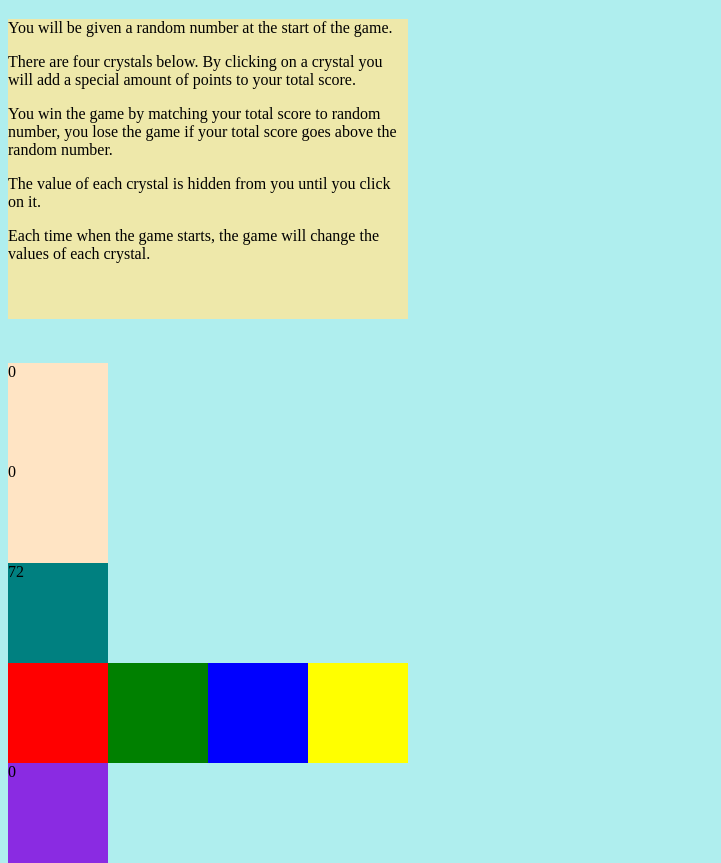
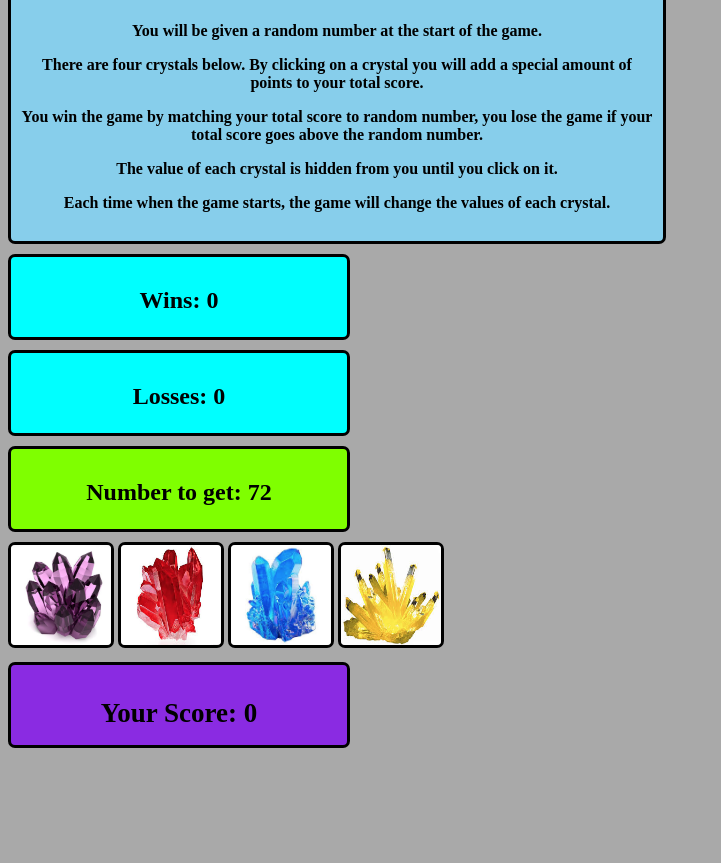
Before and after one commit to IanBlackbeard/ChrystalCollectorGame, a plain HTML site: page index.html in a window 1280 px wide. Shown: the part 101-964 px from the top of the page, without its empty margins (0-721 px from the left). After the commit the page ends 859 px from the top, so only its background shows below. Drawn offline with nearby package versions, Linux system fonts and the light colour scheme.

Commit message:
stage one css styling, basic.

```diff
--- a/assets/css/reset.css
+++ b/assets/css/reset.css
@@ -0,0 +1,48 @@
+/* http://meyerweb.com/eric/tools/css/reset/
+   v2.0 | 20110126
+   License: none (public domain)
+*/
+
+html, body, div, span, applet, object, iframe,
+h1, h2, h3, h4, h5, h6, p, blockquote, pre,
+a, abbr, acronym, address, big, cite, code,
+del, dfn, em, img, ins, kbd, q, s, samp,
+small, strike, strong, sub, sup, tt, var,
+b, u, i, center,
+dl, dt, dd, ol, ul, li,
+fieldset, form, label, legend,
+table, caption, tbody, tfoot, thead, tr, th, td,
+article, aside, canvas, details, embed,
+figure, figcaption, footer, header, hgroup,
+menu, nav, output, ruby, section, summary,
+time, mark, audio, video {
+	margin: 0;
+	padding: 0;
+	border: 0;
+	font-size: 100%;
+	font: inherit;
+	vertical-align: baseline;
+}
+/* HTML5 display-role reset for older browsers */
+article, aside, details, figcaption, figure,
+footer, header, hgroup, menu, nav, section {
+	display: block;
+}
+body {
+	line-height: 1;
+}
+ol, ul {
+	list-style: none;
+}
+blockquote, q {
+	quotes: none;
+}
+blockquote:before, blockquote:after,
+q:before, q:after {
+	content: '';
+	content: none;
+}
+table {
+	border-collapse: collapse;
+	border-spacing: 0;
+}
--- a/assets/css/style.css
+++ b/assets/css/style.css
@@ -1,70 +1,86 @@
 body {
-	background-color: #AFEEEE;
+	background-color: #A9A9A9;
 }
 
 h1 {
-	padding: 20px;
-	background-color: orange;
-	width: 350px;
+	background-color: #9932CC;
 	text-align: center;
+	border: solid black 2px;
+	margin-bottom: 10px;
+    width: 50%;
+    border: 3px solid black;
+    padding: 10px;
+    border-radius: 7px;
 }
 
 #para {
-	height: 300px;
-	width: 400px;
-	background-color: #EEE8AA;
+	height: 225px;
+	background-color: #87CEEB;
+	text-align: center;
+	margin-bottom: 10px;
+    width: 50%;
+    border: 3px solid black;
+    padding: 10px;
+    border-radius: 7px;
+    font-weight: bold;
 }
 
 .winner {
-	height: 100px;
+	height: 60px;
 	width: 100px;
-	background-color: #FFE4C4;
-	margin-top: 100px;
+	background-color: #00FFFF;
+	text-align: center;
+	margin-bottom: 10px;
+    width: 25%;
+    border: 3px solid black;
+    padding: 10px;
+    border-radius: 7px;
 }
 
 .loser {
-	height: 100px;
-	width: 100px;
-	background-color: #FFE4C4;
+	height: 60px;
+	background-color: #00FFFF;
+	text-align: center;
+	margin-bottom: 10px;
+    width: 25%;
+    border: 3px solid black;
+    padding: 10px;
+    border-radius: 7px;
+
 }
 
 .computer {
-	height: 100px;
-	width: 100px;
-	background-color: teal;
+	height: 60px;
+	background-color: #7FFF00;
+	text-align: center;
+	margin-bottom: 10px;
+    width: 25%;
+    border: 3px solid black;
+    padding: 10px;
+    border-radius: 7px;
+
 }
 
-.crystal1 {
+.crystal {
 	height: 100px;
-	width: 100px;
-	background-color: red;
-	float: left;
+	width: 100px;*/
+	text-align: center;
+	margin-bottom: 10px;
+    border: 3px solid black;
+    border-radius: 7px;
+
 }
 
-.crystal2 {
-	height: 100px;
-	width: 100px;
-	background-color: green;
-	float: left;
+
+.yourScore {
+	height: 60px;
+	background-color: #8A2BE2;
+	text-align: center;
+	clear: both;
+	font-size: 18px;
+	margin-bottom: 10px;
+    width: 25%;
+    border: 3px solid black;
+    padding: 10px;
+    border-radius: 7px;
 }
-
-.crystal3 {
-	height: 100px;
-	width: 100px;
-	background-color: blue;
-	float: left;
-}
-
-.crystal4 {
-	height: 100px;
-	width: 100px;
-	background-color: yellow;
-	float: left;
-}
-
-#yourScore {
-	height: 100px;
-	width: 100px;
-	background-color: #8A2BE2;
-	clear: both;
-}
--- a/assets/javascript/game.js
+++ b/assets/javascript/game.js
@@ -13,10 +13,13 @@ document.addEventListener("DOMContentLoaded", function(event) {
 	// Generates random number for each crystal
 	var num1 = Math.floor((Math.random() * 11) + 1);
 	console.log("crystalOne " + "= " + num1)
+
 	var num2 = Math.floor((Math.random() * 11) + 1);
 	console.log("crystalTwo " + "= " + num2)
+
 	var num3 = Math.floor((Math.random() * 11) + 1);
 	console.log("crystalThree " + "= " + num3)
+
 	var num4 = Math.floor((Math.random() * 11) + 1);
 	console.log("crystalFour " + "= " + num4)
 
@@ -25,7 +28,7 @@ document.addEventListener("DOMContentLoaded", function(event) {
 	var wins = 0
 	var losses = 0;
 	var userTotal = 0;
-    // Appends wins and losses and userTotal to page for user to see
+    //Appends wins and losses and userTotal to page for user to see
 	$('#wins').text(wins);
 	$('#losses').text(losses);
 	$('#yourScore').text(userTotal);
@@ -36,12 +39,17 @@ document.addEventListener("DOMContentLoaded", function(event) {
 		compRandomNumber = Math.floor((Math.random() * 101) + 19);
 		$('#compRandomNumber').text(compRandomNumber);
 		num1 = Math.floor((Math.random() * 11) + 1);
+		console.log("crystalOne " + "= " + num1)
 		num2 = Math.floor((Math.random() * 11) + 1);
+		console.log("crystalTwo " + "= " + num2)
 		num3 = Math.floor((Math.random() * 11) + 1);
+		console.log("crystalThree " + "= " + num3)
 		num4 = Math.floor((Math.random() * 11) + 1);
-		$('#wins').text(wins);
-	    $('#losses').text(losses);
-		$('#yourScore').text(userTotal);
+		console.log("crystalFour " + "= " + num4)
+		userTotal = 0;
+		// $('#wins').text(wins);
+	 	//$('#losses').text(losses);
+		// $('#yourScore').text(userTotal);
     }
 
     // Alert the user WIN and adds to the win counter on screen
@@ -60,8 +68,6 @@ document.addEventListener("DOMContentLoaded", function(event) {
     	reset();
     }
 
-// On crystal click function
-	// Crystal one
 	$('#num1').on('click', function (){
 		userTotal = userTotal + num1;
 		$('#yourScore').text(userTotal);
@@ -110,6 +116,21 @@ document.addEventListener("DOMContentLoaded", function(event) {
 		}
 	});
 });
+// On crystal click function
+// 	Crystal one
+// 	$('.crystal').on('click', function (){
+// 		var crystalClickedID = $(this).attr("id");
+// 		userTotal = userTotal + arrayOfCrystals[crystalClickedID];
+// 		$('#yourScore').text(userTotal);
+// 		console.log("Your new score " + "= " + userTotal);
+// 			if (userTotal == compRandomNumber){
+// 				yay();
+// 			}
+// 			else if (userTotal > compRandomNumber){
+// 				loser();
+// 			}
+// 	})
+
 
         // Figure out what crystal they clicked and store in a variable
         // Store crystal value in variable (crystalClickedValue)
--- a/index.html
+++ b/index.html
@@ -15,23 +15,45 @@
 		<p>You win the game by matching your total score to random number, you lose the game if your total score goes above the random number.</p>
 		<p>The value of each crystal is hidden from you until you click on it.</p>
 		<p>Each time when the game starts, the game will change the values of each crystal.</p>
-	<div>
+	</div>
 
-		<div id="wins" class="winner">Wins: </div>
-		<div id="losses" class="loser">Losses: </div>
-		<div id="compRandomNumber" class="computer">Number to get: </div>
+		<div class="winner">
+			<h2>Wins:
+				<span id="wins" ></span>
+			</h2>
+		</div>
 
-		<div id="num1" class="crystal1"></div>
-		<div id="num2" class="crystal2"></div>
-		<div id="num3" class="crystal3"></div>
-		<div id="num4" class="crystal4"></div>
+		<div class="loser">
+			<h2>Losses:
+				<span id="losses" ></span>
+			</h2>
+		</div>
+
+		<div class="computer">
+			<h2>Number to get:
+				<span id="compRandomNumber" ></span>
+			</h2>
+		</div>
+
+
+
+			<img src="assets/images/image (1).png" width="500" height="600" id="num1" class="crystal">
+			<img src="assets/images/image (2).png" width="500" height="600" id="num2" class="crystal">
+			<img src="assets/images/image (3).png" width="500" height="600" id="num3" class="crystal">
+			<img src="assets/images/image.png" width="500" height="600" id="num4" class="crystal">
 
 		<!-- <a href="#"><img src="assets/images/images.png" class="social" alt="GitHub" /></a> -->
+<!--
+		<div id="yourScore" class="yourScore"></div> -->
+		<div class="yourScore">
+			<h2>Your Score:
+				<span id="yourScore" ></span>
+			</h2>
+		</div>
 
-		<div id="yourScore"></div>
 
+		<script src="https://ajax.googleapis.com/ajax/libs/jquery/3.2.1/jquery.min.js"></script>
 		<script type="text/javascript" src="assets/javascript/game.js"></script>
-		<script src="https://ajax.googleapis.com/ajax/libs/jquery/3.2.1/jquery.min.js"></script>
 
 </body>
 </html>
```
Also changed, not shown: assets/images/1f71c9fd-6a2b-4397-8505-069f472ab3a8.jpg._CB521559690__SL300__.jpg (added), assets/images/517597267.jpg (added), assets/images/crystalBackground.jpg (added), assets/images/image (1).png (added), assets/images/image (2).png (added), assets/images/image (3).png (added), assets/images/image.png (added), assets/images/symphony_texture_background_picture_3_169349.jpg (added), assets/images/the-healing-benefits-of-crystals-1200x800b.jpg (added), assets/images/unnamed.png (added).
